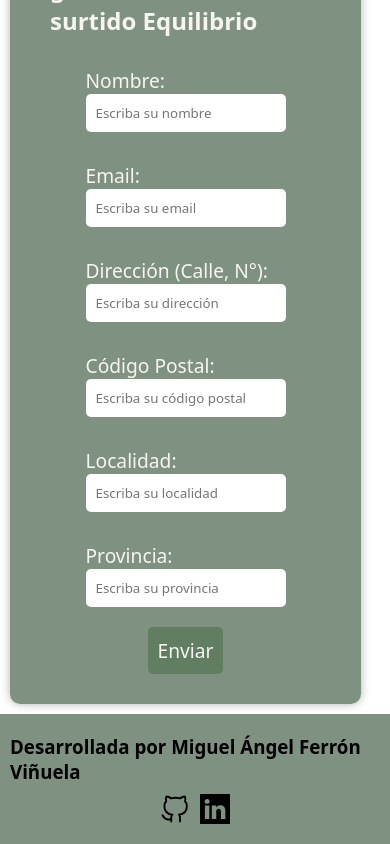
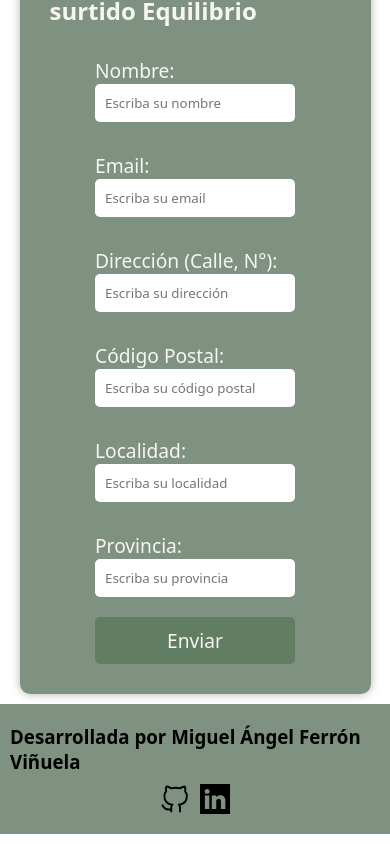
Before and after one commit to ImMiguelFv/LandingPage, an Angular app: page / in a window 390 px wide. Shown: the part 3057-3901 px from the top of the page. Built offline with nearby package versions, Linux system fonts and the light colour scheme.

Commit message:
queda menos

```diff
--- a/src/app/formulario/formulario.component.css
+++ b/src/app/formulario/formulario.component.css
@@ -2,7 +2,6 @@
     background-color: var(--primarioV2);
     width: 60%;
     margin: 30px auto;
-    padding: 10px;
     border-radius: 10px;
     box-shadow: 0 0 10px rgba(0,0,0,0.3);
 }
@@ -60,6 +59,9 @@
     width: auto;
     cursor: pointer;
     font-size: 1.2rem;
+    grid-column: span 2; /* Ocupa 2 columnas */
+    width: 200px;
+    margin: auto;
 
 }
 .card .card-body .btn:hover{
@@ -69,7 +71,7 @@
 @media screen and (max-width: 768px) {
 .card{
     width: 90%;
-    margin: 10px 10px;
+    margin: 10px auto;
 }
 .card .card-body .suscripción h1{
     font-size: 1.5rem;
--- a/src/app/formulario/formulario.component.html
+++ b/src/app/formulario/formulario.component.html
@@ -72,8 +72,8 @@
             La provincia es obligatoria.
           </div>
         </div>
+        <button class="btn btn-primary" type="submit">Enviar</button>
 
       </form>
-      <button class="btn btn-primary" type="submit">Enviar</button>
     </div>
   </div>
```
